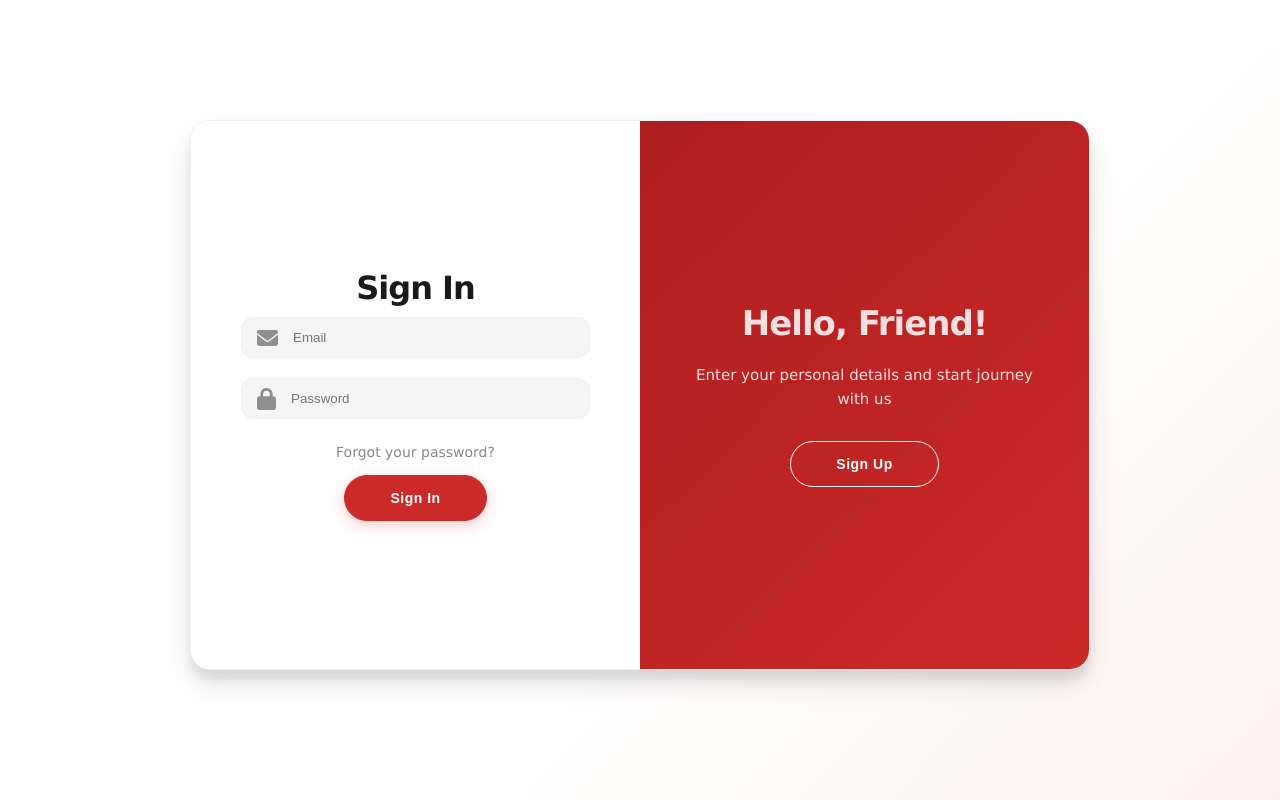
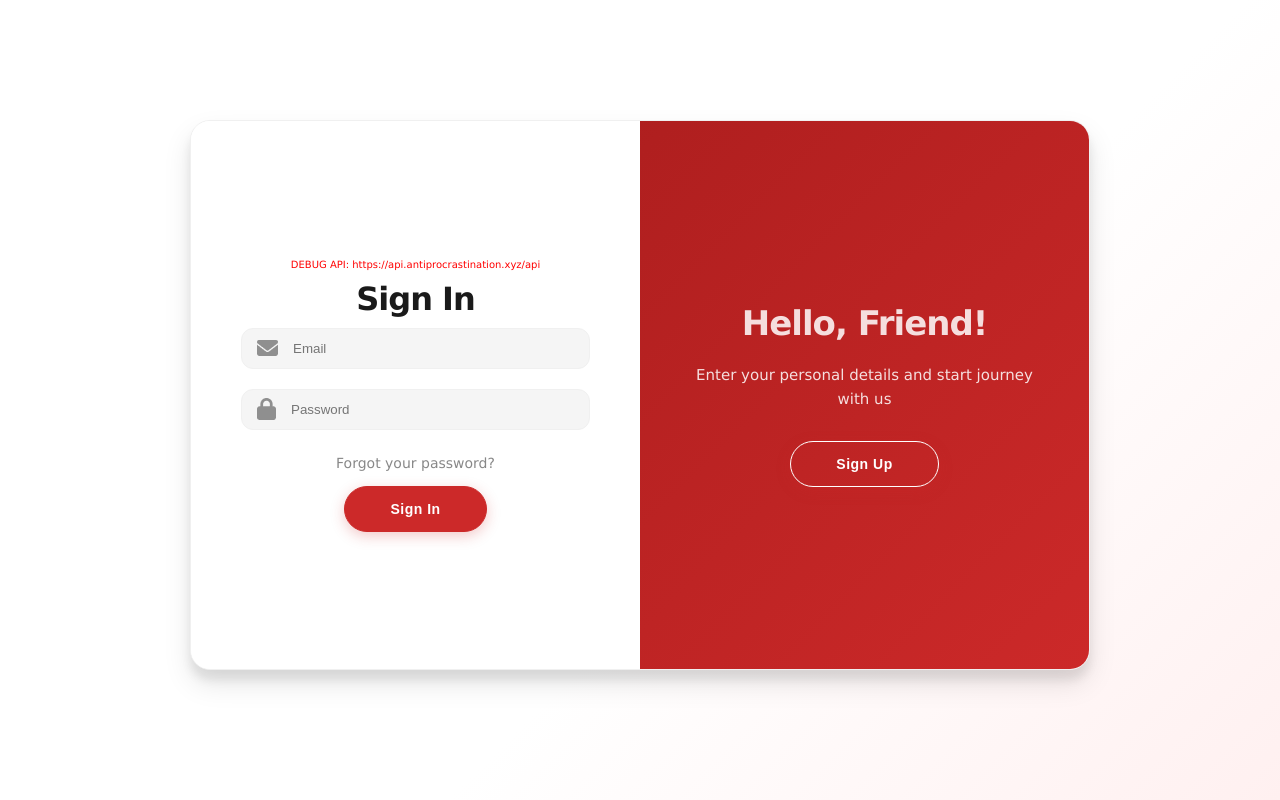
Before and after one commit to Daiavlo/AntiProcrastinationApp, a React (Create React App) app in the folder frontend/: page /auth in a window 1280 px wide. Built offline with nearby package versions, Linux system fonts and the light colour scheme.

Commit message:
try fixt

```diff
--- a/frontend/src/Pages/LoginSignup/LoginSignup.jsx
+++ b/frontend/src/Pages/LoginSignup/LoginSignup.jsx
@@ -144,6 +144,9 @@ const LoginSignup = () => {
                 {/* ── SIGN IN FORM ── */}
                 <div className="form-container sign-in-container">
                     <form onSubmit={handleSignIn}>
+                        <div style={{ color: "red", fontSize: "10px", textAlign: "center", marginBottom: "10px" }}>
+                            DEBUG API: {API_URL}
+                        </div>
                         <h1>Sign In</h1>
 
                         <div className="input-group">
--- a/frontend/src/config.js
+++ b/frontend/src/config.js
@@ -1,14 +1,14 @@
-// The API base URL. Set REACT_APP_API_URL in your .env for local dev.
-// Example local:      REACT_APP_API_URL=http://localhost:8080/api
-
 let apiUrl = process.env.REACT_APP_API_URL || 'https://api.antiprocrastination.xyz/api';
 
-console.log('Detected Hostname:', window.location.hostname);
-
-if (window.location.hostname === 'antiprocrastination.xyz' || window.location.hostname.endsWith('.antiprocrastination.xyz')) {
-    apiUrl = `https://api.antiprocrastination.xyz/api`;
+// FORCE OVERRIDE for production
+if (window.location.hostname === 'antiprocrastination.xyz' ||
+    window.location.hostname === 'www.antiprocrastination.xyz' ||
+    window.location.hostname.endsWith('.antiprocrastination.xyz')) {
+    apiUrl = 'https://api.antiprocrastination.xyz/api';
 }
 
-console.log('Final API URL:', apiUrl);
+console.log('--- API DEBUG ---');
+console.log('Hostname:', window.location.hostname);
+console.log('Resolved API URL:', apiUrl);
 
 export const API_URL = apiUrl;
```
